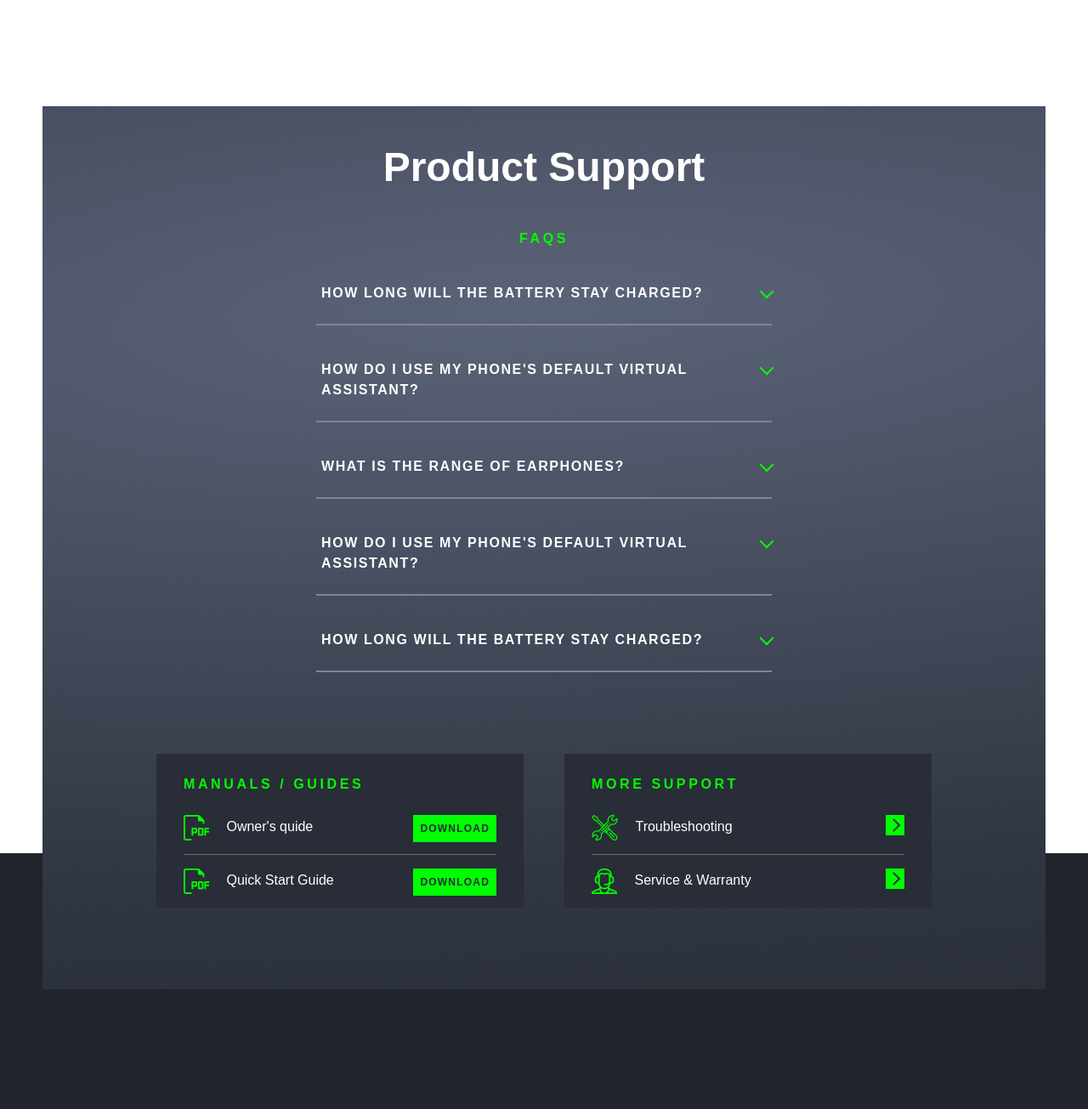
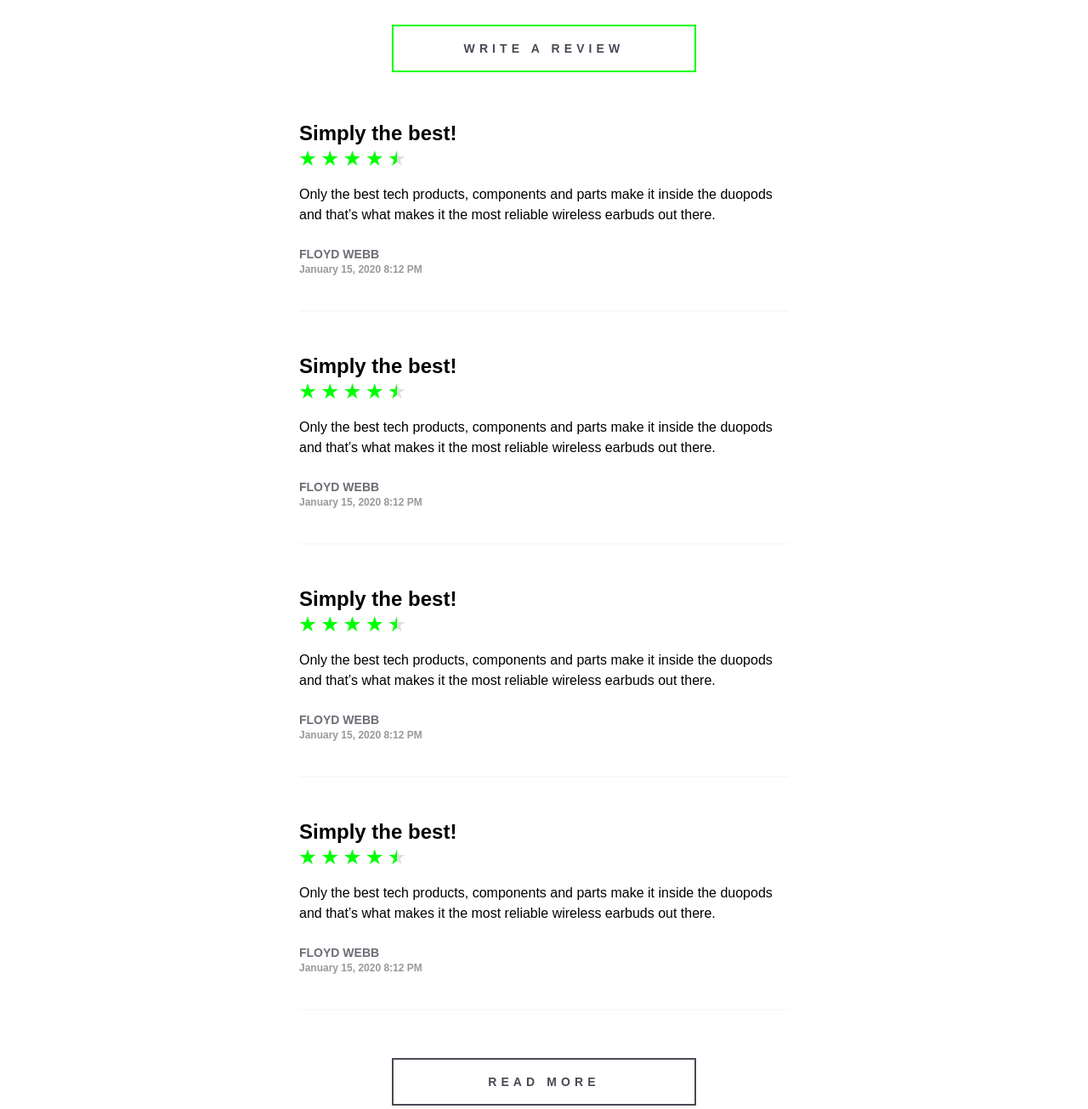
Before and after one commit to SarikaMangalpally/mivi_bluetooth_speakers, a website built with Vite: page index.html in a window 1280 px wide. Shown: the part 9180-10485 px from the top of the page at 85% size. Built offline with nearby package versions, Linux system fonts and the light colour scheme.

Commit message:
completed customer review section

```diff
--- a/css/bluetooth.css
+++ b/css/bluetooth.css
@@ -17,7 +17,8 @@
 }
 .techincal-specifications-list,
 .product-support,
-.guides-list {
+.guides-list,
+.customer-review-list {
   border-style: hidden hidden solid hidden;
 }
 .down-arrow::before {
--- a/index.html
+++ b/index.html
@@ -360,8 +360,61 @@
 			</div>
 		</div>
 	</div>
+	<div class="mx-auto mt-16">
+		<p class="mx-auto uppercase text-sm font-extrabold tracking-ultra-wide text-center border-2 border-radio-green py-4  w-2/4 md:w-2/5 text-black-lighest whitespace-nowrap">write a review</p>
+	</div>
+	<div class="relative px-5 md:px-0 mx-auto max-w-xl text-left mt-14 border-2 customer-review-list border-ash-dark border-opacity-20">
+		<p class="mb-1 text-2xl font-bold">Simply the best!</p>
+		<div class="absolute bg-ash-dark flex">
+			<div class="absolute bg-radio-green justify-self-start w-11/12 h-full max-h-10"></div>
+			<img src="assets/Exclude.png" alt="" class="z-10 h-5">
+		</div>
+		<p class="mt-11 text-base leading-6 w-full">Only the best tech products, components and parts make it inside the duopods and that’s what makes it the most reliable
+		wireless earbuds out there.</p>
+		<p class="uppercase font-extrabold text-sm text-black-lighest opacity-80 mt-6">floyd webb</p>
+		<p class="text-black-lightest text-xs font-extrabold opacity-40 mb-10">January 15, 2020 8:12 PM</p>
+	</div>
+	<div class="relative px-5 md:px-0 mx-auto max-w-xl text-left mt-12 border-2 customer-review-list border-ash-dark border-opacity-20">
+		<p class="mb-1 text-2xl font-bold">Simply the best!</p>
+		<div class="absolute bg-ash-dark flex">
+			<div class="absolute bg-radio-green justify-self-start w-11/12 h-full max-h-10"></div>
+			<img src="assets/Exclude.png" alt="" class="z-10 h-5">
+		</div>
+		<p class="mt-11 text-base leading-6 w-full">Only the best tech products, components and parts make it inside the
+			duopods and that’s what makes it the most reliable
+			wireless earbuds out there.</p>
+		<p class="uppercase font-extrabold text-sm text-black-lighest opacity-80 mt-6">floyd webb</p>
+		<p class="text-black-lightest text-xs font-extrabold opacity-40 mb-10">January 15, 2020 8:12 PM</p>
+	</div>
+	<div class="relative px-5 md:px-0 mx-auto max-w-xl text-left mt-12 border-2 customer-review-list border-ash-dark border-opacity-20">
+		<p class="mb-1 text-2xl font-bold">Simply the best!</p>
+		<div class="absolute bg-ash-dark flex">
+			<div class="absolute bg-radio-green justify-self-start w-11/12 h-full max-h-10"></div>
+			<img src="assets/Exclude.png" alt="" class="z-10 h-5">
+		</div>
+		<p class="mt-11 text-base leading-6 w-full">Only the best tech products, components and parts make it inside the
+			duopods and that’s what makes it the most reliable
+			wireless earbuds out there.</p>
+		<p class="uppercase font-extrabold text-sm text-black-lighest opacity-80 mt-6">floyd webb</p>
+		<p class="text-black-lightest text-xs font-extrabold opacity-40 mb-10">January 15, 2020 8:12 PM</p>
+	</div>
+	<div class="relative px-5 md:px-0 mx-auto max-w-xl text-left mt-12 border-2 customer-review-list border-ash-dark border-opacity-20">
+		<p class="mb-1 text-2xl font-bold">Simply the best!</p>
+		<div class="absolute bg-ash-dark flex">
+			<div class="absolute bg-radio-green justify-self-start w-11/12 h-full max-h-10"></div>
+			<img src="assets/Exclude.png" alt="" class="z-10 h-5">
+		</div>
+		<p class="mt-11 text-base leading-6 w-full">Only the best tech products, components and parts make it inside the
+			duopods and that’s what makes it the most reliable
+			wireless earbuds out there.</p>
+		<p class="uppercase font-extrabold text-sm text-black-lighest opacity-80 mt-6">floyd webb</p>
+		<p class="text-black-lightest text-xs font-extrabold opacity-40 mb-10">January 15, 2020 8:12 PM</p>
+	</div>
+	<div class="mx-auto mt-14">
+		<p class="mx-auto uppercase text-sm font-extrabold tracking-ultra-wide text-center border-2 border-black-lighest py-4 w-2/5 text-black-lighest whitespace-nowrap">read more</p>
+	</div>
 </section>
-<section class="relative mx-auto mt-40 text-white bg-product-support bg-no-repeat bg-cover max-w-2lg">
+<section class="relative mx-auto mt-32 text-white bg-product-support bg-no-repeat bg-cover max-w-2lg">
 	<!-- <img src="assets/Rectangle 27.jpg" alt="" class="-z-1 top-0 "> -->
 	<h1 class="text-center font-extrabold text-3xl md:text-5xl pt-12 capitalize">product support</h1>
 	<p class="text-radio-green tracking-ultra uppercase text-center mt-12 font-extrabold">faqs</p>
```
